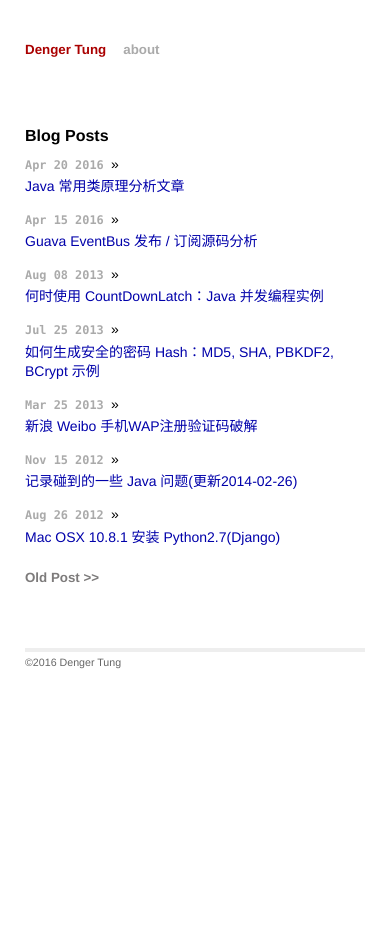
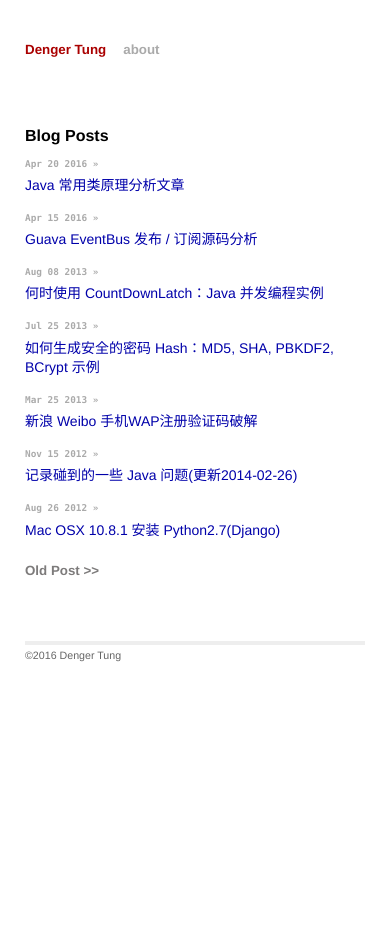
Before and after one commit to denger/denger.github.io, a Jekyll site: the page built from index.html, in a window 390 px wide. Built offline with Jekyll 4.4.1, drawn with Linux system fonts in a browser that asks for light colours; comment, search, counter and statistics services are not loaded.

Commit message:
update post

```diff
--- a/index.html
+++ b/index.html
@@ -9,7 +9,7 @@ layout: index
       <!--
     <small class="datetime muted" data-time="{{ post.date }}"></small>
       -->
-    <span class="mdatetime">{{ post.date | date: '%b %d %Y' }} </span> »
+    <span class="mdatetime">{{ post.date | date: '%b %d %Y' }} »</span>
 
     <a href="{{ site.url }}{{ post.url }}">{{ post.title }}</a>
   </li>
--- a/stylesheets/responsive.css
+++ b/stylesheets/responsive.css
@@ -27,4 +27,7 @@
               display: block;
               padding-bottom: 10px;
           }
+          .mdatetime {
+                font-size: 67%;
+          }
       }
```
